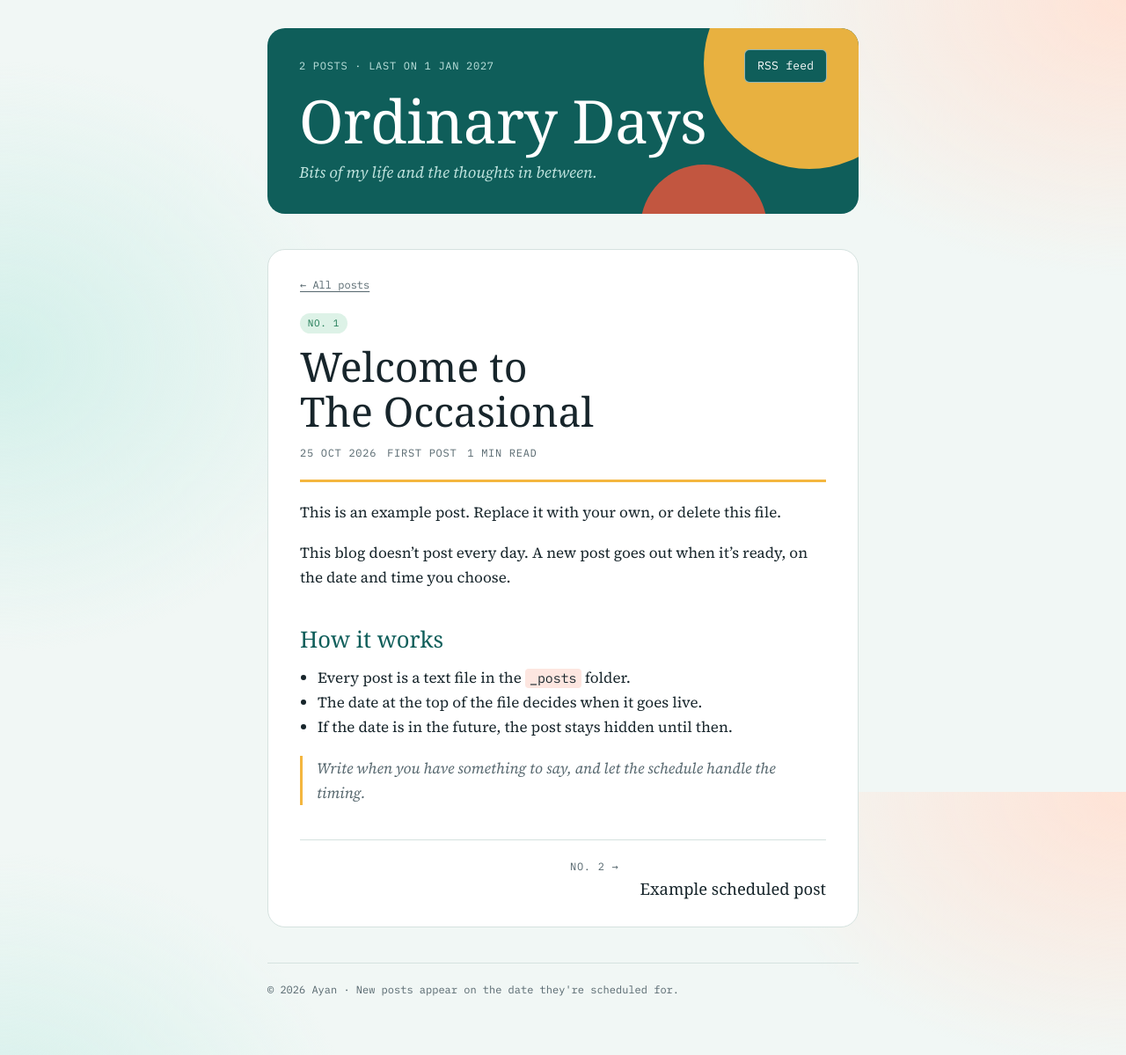
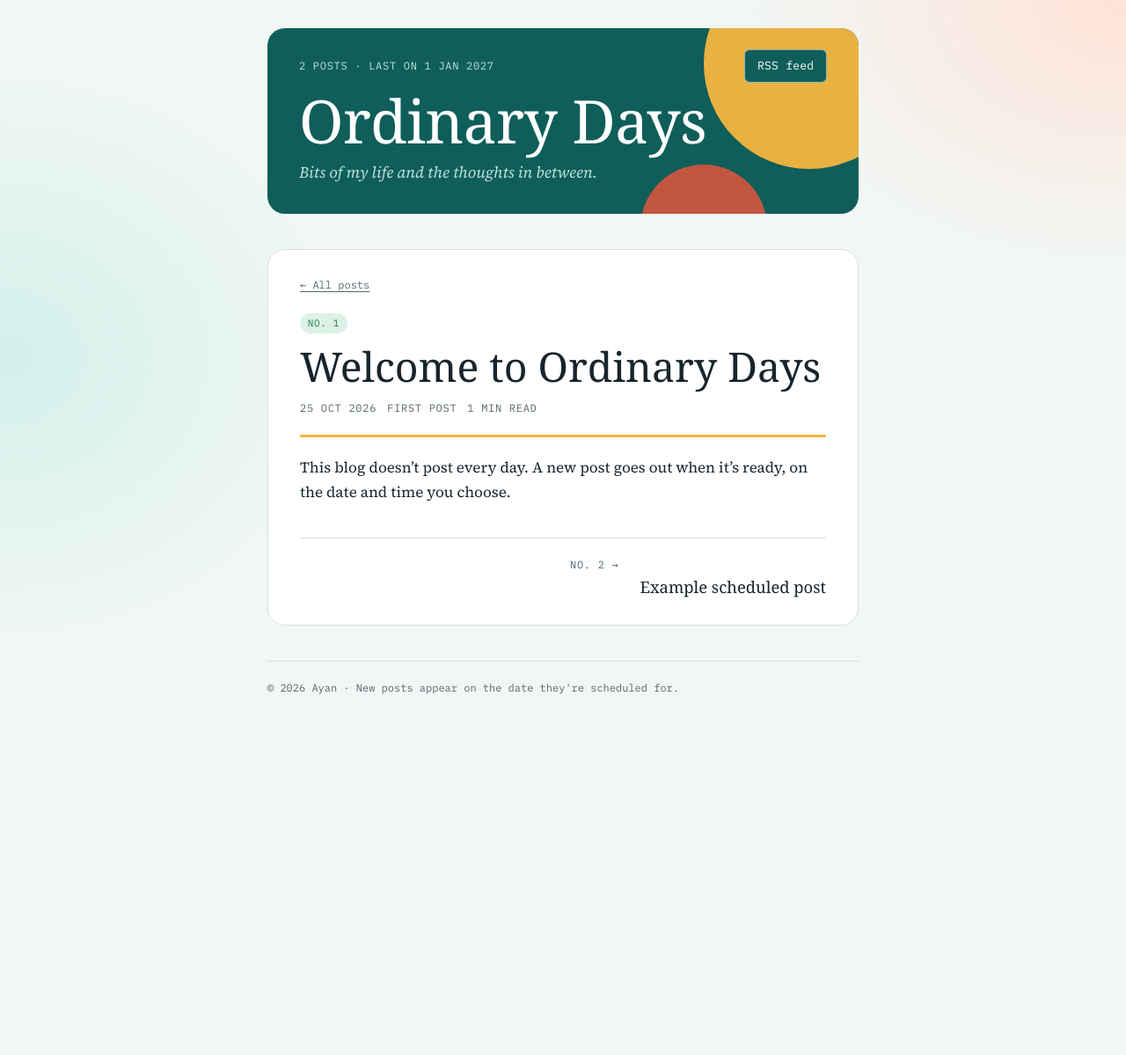
Before and after one commit to ayankumardas2002/Blog, a Jekyll site: the page built from _posts/2026-10-25-welcome.md, in a window 1280 px wide. Shown: the whole page at 88% size. Built offline with Jekyll 4.4.1, drawn with Linux system fonts in a browser that asks for light colours; some web fonts are replaced; after the commit the page ends 900 px from its top, so only the background shows below that.

Commit message:
Update 2026-10-25-welcome.md

```diff
--- a/_posts/2026-10-25-welcome.md
+++ b/_posts/2026-10-25-welcome.md
@@ -1,16 +1,7 @@
 ---
-title: "Welcome to The Occasional"
+title: "Welcome to Ordinary Days"
 date: 2026-10-25 10:00
 ---
 
-This is an example post. Replace it with your own, or delete this file.
 
 This blog doesn't post every day. A new post goes out when it's ready, on the date and time you choose.
-
-## How it works
-
-- Every post is a text file in the `_posts` folder.
-- The date at the top of the file decides when it goes live.
-- If the date is in the future, the post stays hidden until then.
-
-> Write when you have something to say, and let the schedule handle the timing.
```
